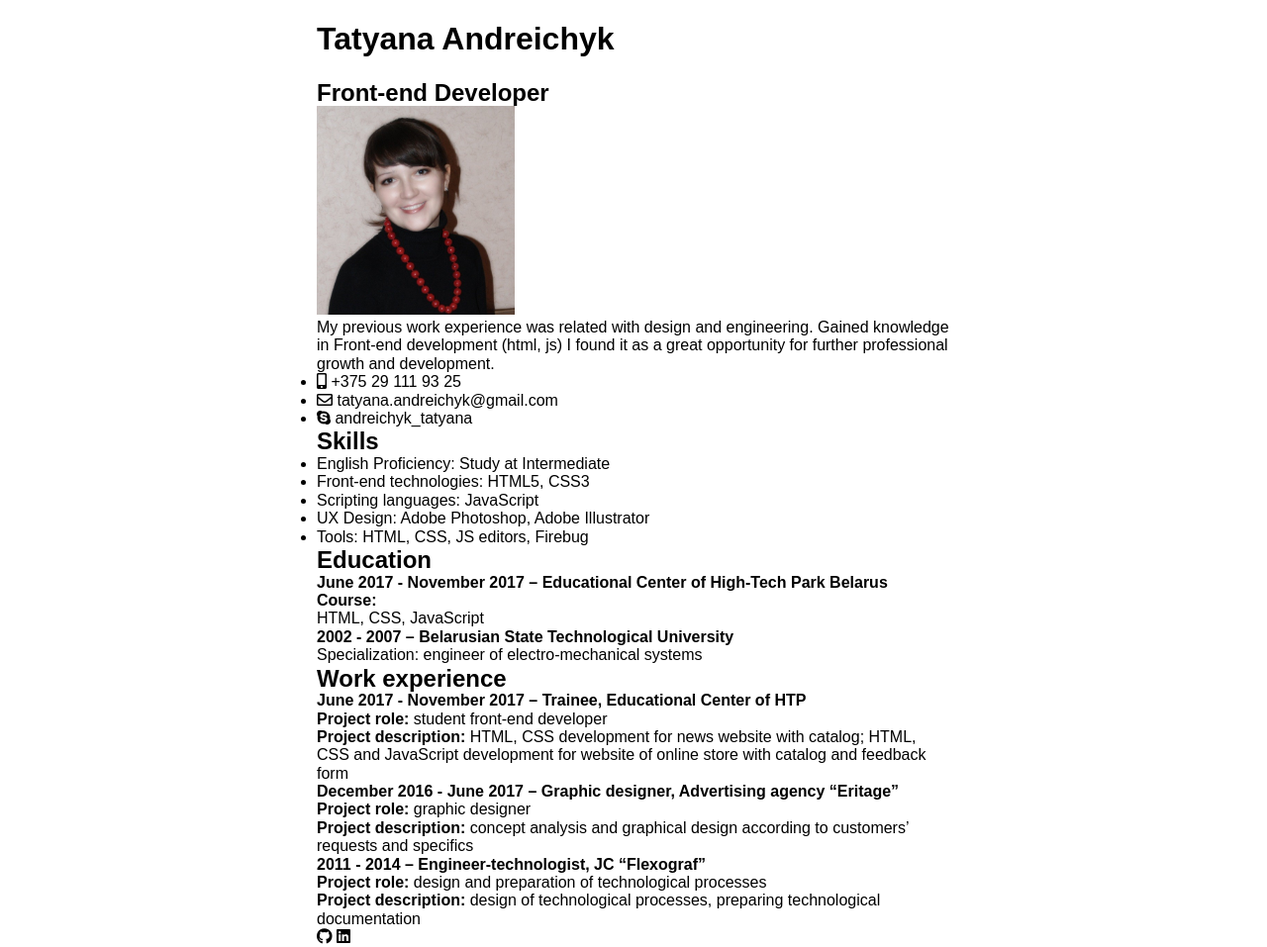
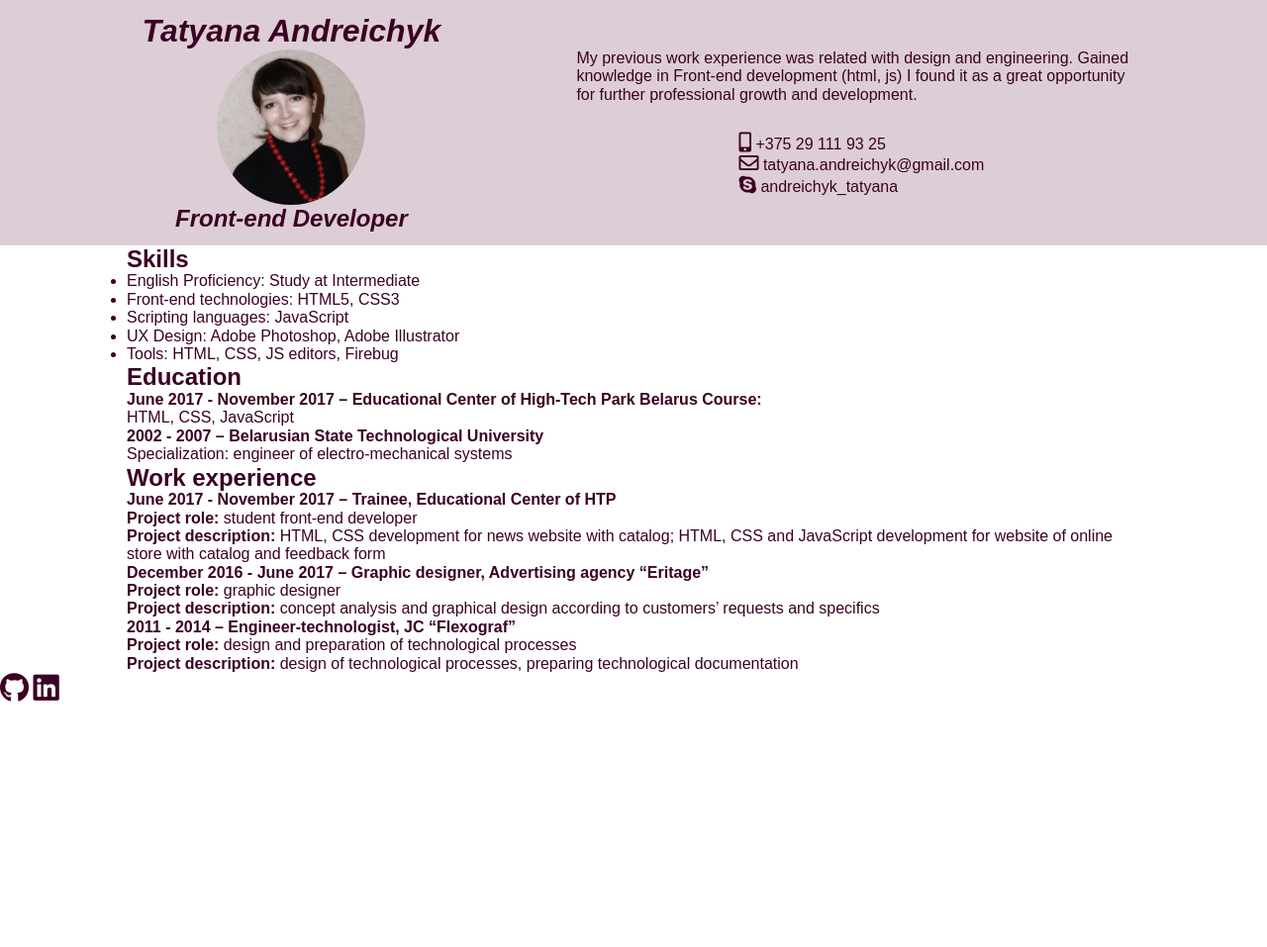
Before and after one commit to tatyana-andreichyk/rsschool-codejam1-cv, a plain HTML site: page index.html in a window 1280 px wide. Shown: the whole page at 99% size. After the commit the page ends 800 px from the top, so only its background shows below. Drawn offline with Linux system fonts and the light colour scheme.

Commit message:
feat: create header

```diff
--- a/css/style.css
+++ b/css/style.css
@@ -4,29 +4,81 @@
   box-sizing: border-box;
 }
 
+
 body, html {
   width: 100%;
-    font-family: sans-serif;
+  font-family: "Arial", sans-serif;
   font-size: 10px;
+  color: #3a0024;
 }
 
+
+
+/* Wrapper */
+
+.wrapper {
+  display: flex;
+  flex-direction: column;
+  justify-content: center;
+  width: 100%;
+  margin: 0 auto;
+  font-size: 1.6rem;
+}
 
 
 
 /* Header */
 
 header {
-    font-size: 1.6rem;
+  display: flex;
+  flex-direction: row;
+  justify-content: space-around;
+  align-items: center;
+  padding: 1% 5%;
+  background: rgba(221, 205, 214, 1);
+}
+
+.header-main-information{
+  display: flex;
+  flex-direction: column;
+  align-items: center;
+  width: 30%;
+}
+
+.header-contacts {
+  display: flex;
+  flex-direction: column;
+  align-items: center;
   width: 50%;
-    margin: 0 auto;
+}
+
+.header-contacts ul {
+  list-style: none;
+  margin-top: 5%;
+}
+
+
+.header-contacts ul li i {
+  font-size: 2rem;
+  color: #3a0024;
+}
+
+header h1,
+header h2 {
+  margin: 0;
+  font-style: italic;
+}
+
+header img {
+  border-radius: 50%;
 }
 
 
 
 /* Main content */
 main{
-    font-size: 1.6rem;
-    width: 50%;
+  max-width: 1024px;
+  width: 80%;
   margin: 0 auto;
 }
 
@@ -34,11 +86,10 @@ main{
 
 /* Footer */
 footer {
-    font-size: 1.6rem;
-    width: 50%;
-    margin: 0 auto;
+
 }
 
-.fab {
-    color: #000;
+footer .fab {
+  font-size: 3rem;
+  color: #3a0024;
 }
--- a/index.html
+++ b/index.html
@@ -12,9 +12,12 @@
   <body>
     <div class="wrapper">
       <header>
+        <div class="header-main-information">
           <h1>Tatyana Andreichyk</h1>
+          <img src="image/my_photo.jpg" alt="my_photo" width= "150px"/>
           <h2>Front-end Developer</h2>
-        <img src="image/my_photo.jpg" alt="my_photo" width= "200px"/>
+        </div>
+        <div class="header-contacts">
           <p>My previous work experience was related with design and engineering. Gained knowledge in Front-end development (html, js) I found
               it as a great opportunity for further professional growth and development.</p>
           <ul>
@@ -22,6 +25,7 @@
             <li><i class="far fa-envelope"></i> tatyana.andreichyk@gmail.com</li>
             <li><i class="fab fa-skype"></i> andreichyk_tatyana</li>
           </ul>
+        </div>
       </header>
 
 
```
Also changed, not shown: fonts/Segoe UI Light.ttf (added), image/header-background.jpg (added). Lines whose indentation alone changed are shown as unchanged.
